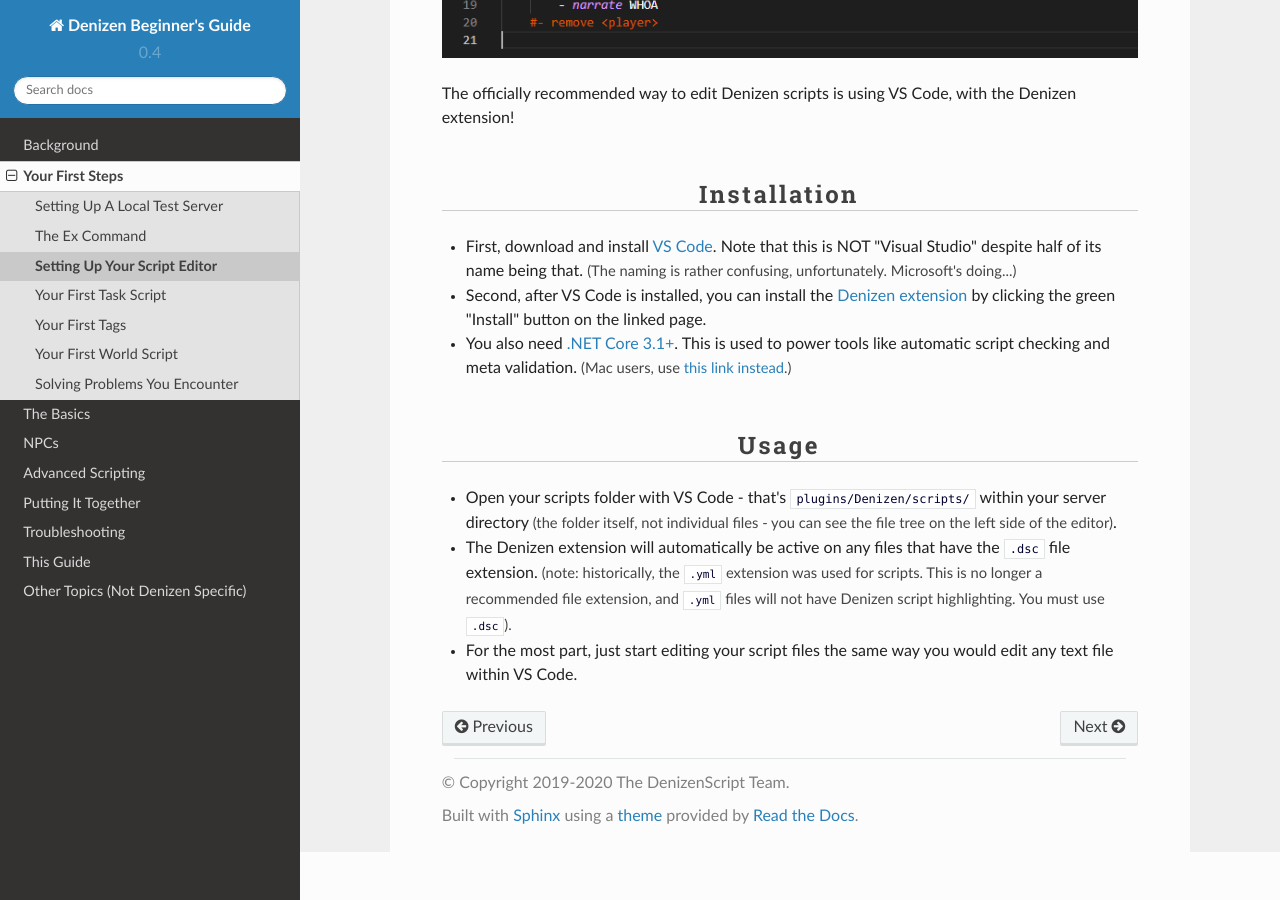
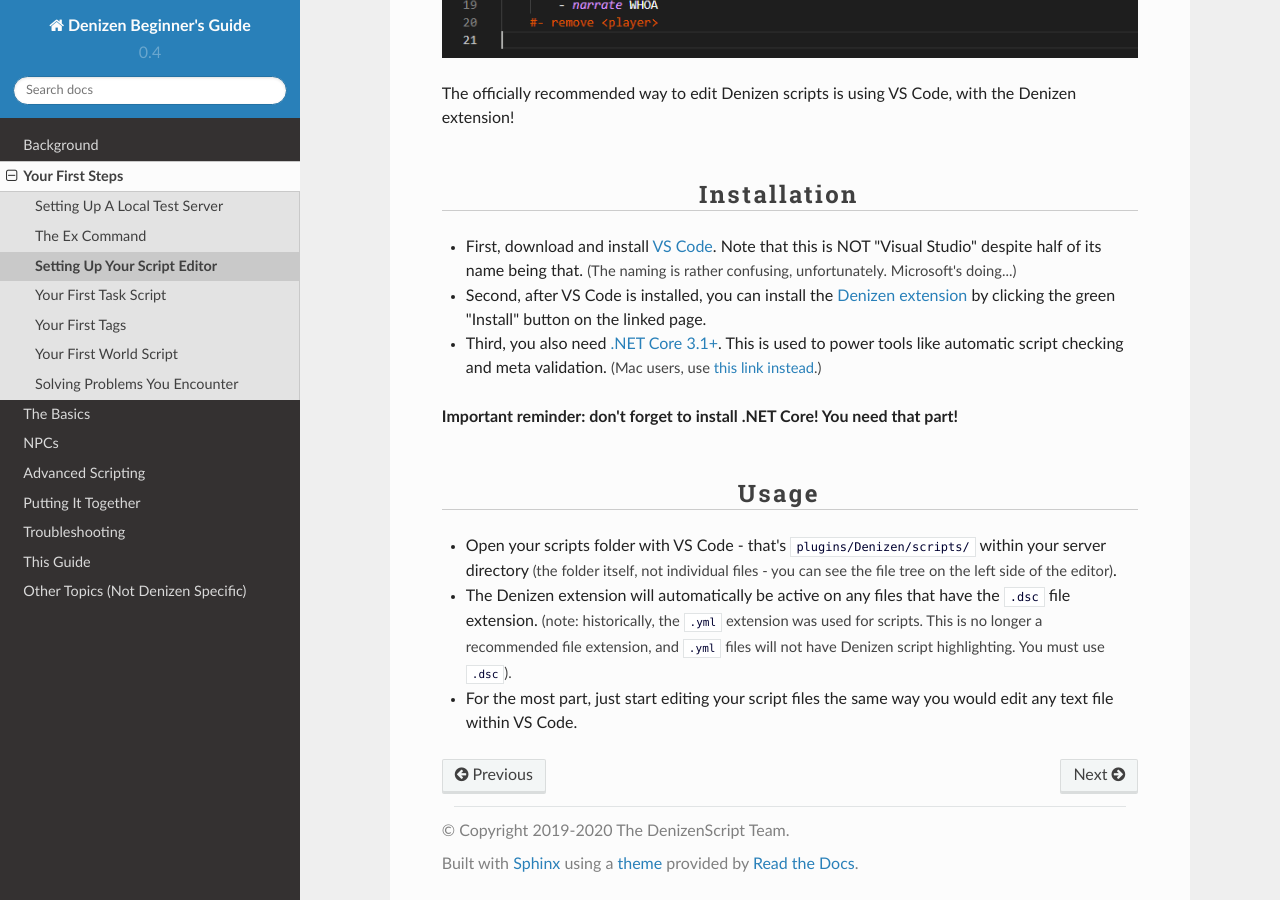
Before and after one commit to DenizenScript/Denizen-Beginners-Guide, a Sphinx documentation site: the page built from source/guides/first-steps/script-editor.md, in a window 1280 px wide and 900 px high, scrolled down 757 px. Built offline with Sphinx 7.4.7 and the Read the Docs theme 2.0.0, drawn with Linux system fonts in a browser that asks for light colours.

Commit message:
add bolded reminder to install net core since people keep not noticing

```diff
--- a/source/guides/first-steps/script-editor.md
+++ b/source/guides/first-steps/script-editor.md
@@ -16,7 +16,9 @@ The officially recommended way to edit Denizen scripts is using VS Code, with th
 
 - First, download and install [VS Code](https://code.visualstudio.com/). Note that this is NOT "Visual Studio" despite half of its name being that. <span class="parens">(The naming is rather confusing, unfortunately. Microsoft's doing...)</span>
 - Second, after VS Code is installed, you can install the [Denizen extension](https://marketplace.visualstudio.com/items?itemName=DenizenScript.denizenscript) by clicking the green "Install" button on the linked page.
-- You also need [.NET Core 3.1+](https://dotnet.microsoft.com/download/dotnet-core/3.1/runtime). This is used to power tools like automatic script checking and meta validation. <span class="parens">(Mac users, use [this link instead](https://dotnet.microsoft.com/download/dotnet-core/3.1).)</span>
+- Third, you also need [.NET Core 3.1+](https://dotnet.microsoft.com/download/dotnet-core/3.1/runtime). This is used to power tools like automatic script checking and meta validation. <span class="parens">(Mac users, use [this link instead](https://dotnet.microsoft.com/download/dotnet-core/3.1).)</span>
+
+**Important reminder: don't forget to install .NET Core! You need that part!**
 
 ### Usage
 
```
Also changed, not shown: source/guides/non-denizen/resource-packs.md (+1 -1 lines).
